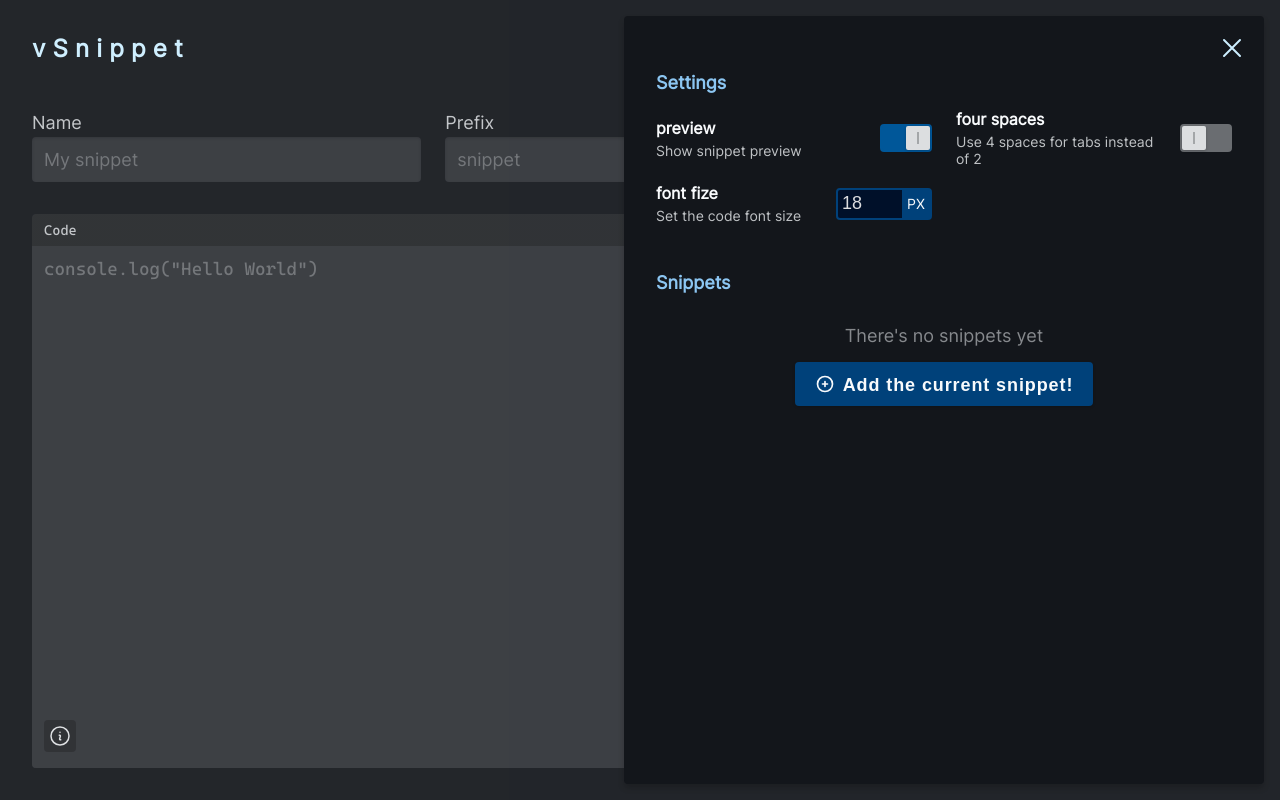
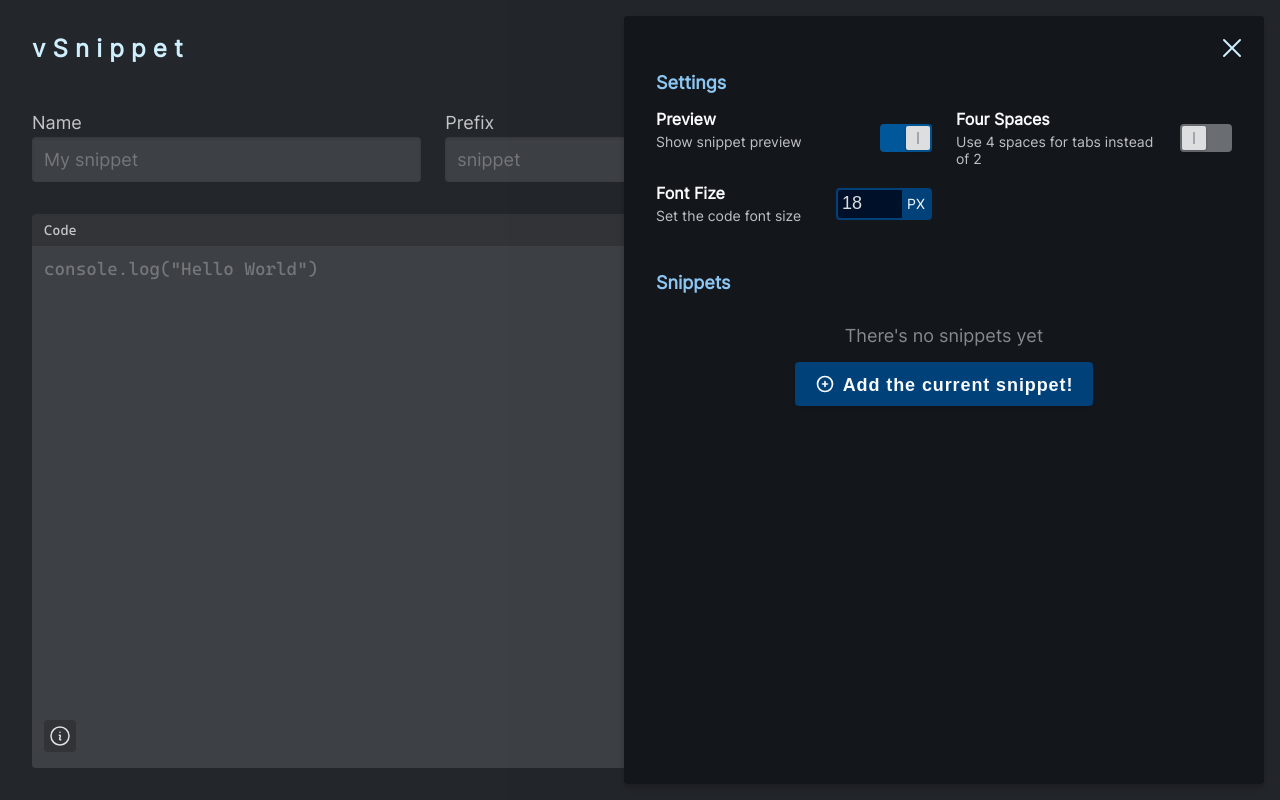
Before and after one commit to alexwithstars/vSnippet, a React (Vite) app: page / in a window 1280 px wide. Both pictures are taken after a click on the icon 1232 px from the left and 48 px from the top of the page. Built offline with nearby package versions, Linux system fonts and the light colour scheme.

Commit message:
fix(setting): little css changes

```diff
--- a/src/components/Setting.css
+++ b/src/components/Setting.css
@@ -9,10 +9,12 @@
 		flex-direction: column;
 		min-width: var(--sz64);
 		gap: var(--sz4);
+		height: 100%;
 		& > .setting_name {
 			font-size: var(--fs16);
 			color: var(--gray100);
 			font-weight: bold;
+			text-transform: capitalize;
 		}
 		& > .setting_description {
 			font-size: var(--fs14);
```
